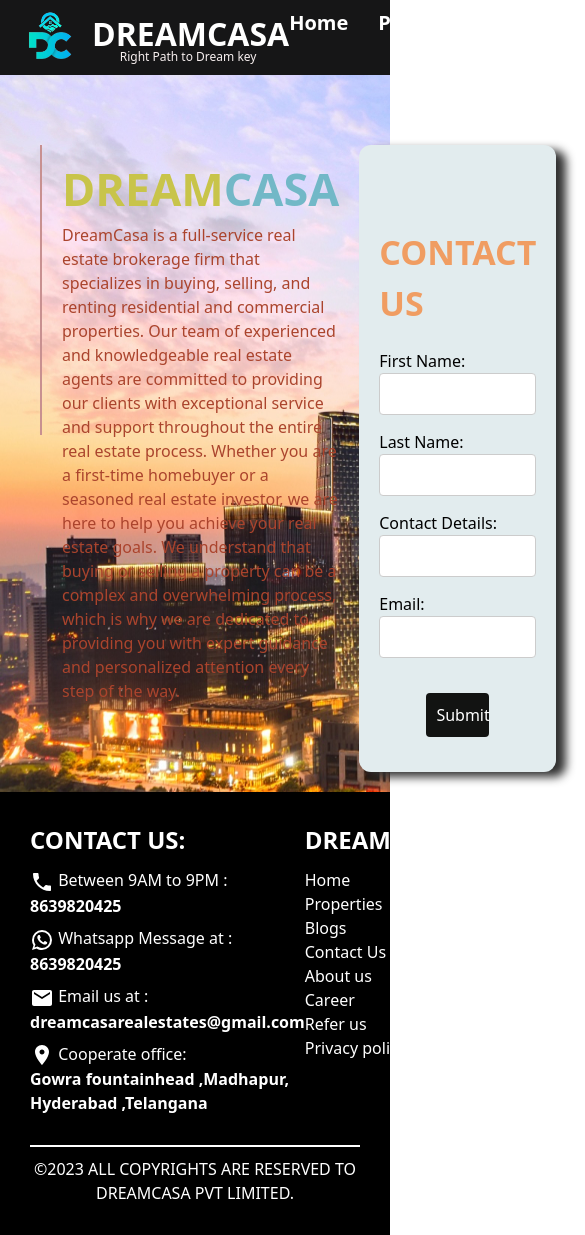
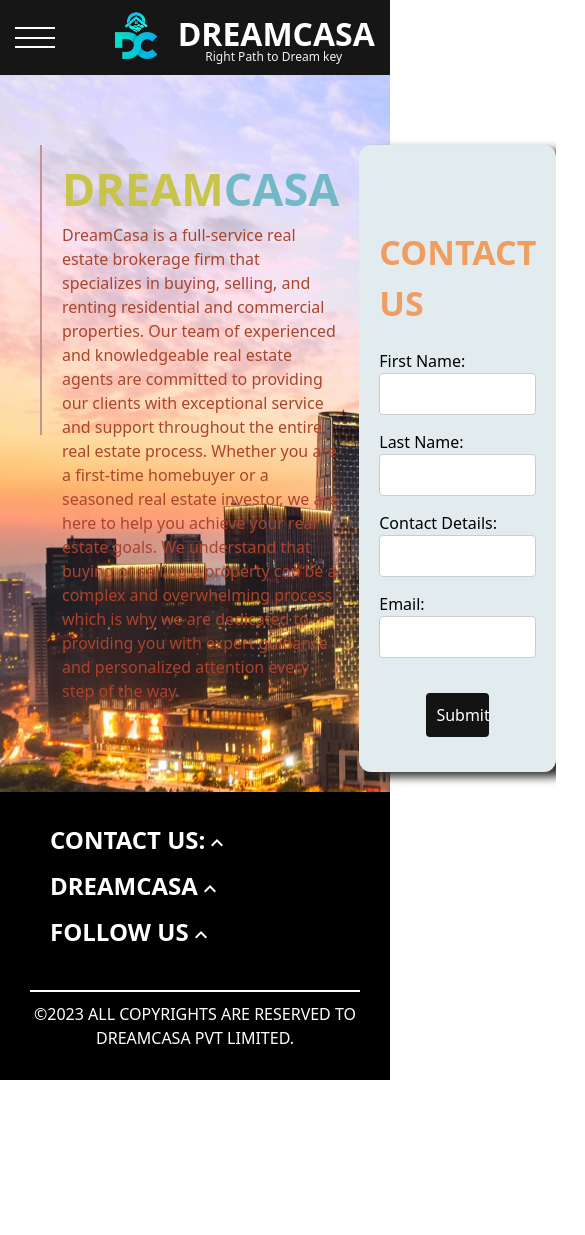
Before and after one commit to sachinchavan11/dreamcasa.in, a Next.js app: page /contact in a window 390 px wide. Shown: the top 1235 px of the page, 585 px wide, since content can reach past the window. After the commit the page ends 1080 px from the top, so only its background shows below. Built offline with nearby package versions, Linux system fonts and the light colour scheme; a web font is replaced by a local one.

Commit message:
made navbar and footer responsive

```diff
--- a/src/components/Footer/index.module.scss
+++ b/src/components/Footer/index.module.scss
@@ -12,8 +12,17 @@
     display: flex;
     flex-direction: row;
     justify-content: space-between;
-    .item_cont {
+    .item_cont_desktop {
       display: flex;
+      flex-direction: column;
+      gap: 8px;
+      .bold
+      {
+        font-weight: 600;
+      }
+    }
+    .item_cont_mob {
+      display: none;
       flex-direction: column;
       gap: 8px;
       .bold
@@ -27,7 +36,21 @@
     font-size: 24px;
     font-weight: 600;
     margin-bottom: 10px;
+    display: flex;
+    justify-content: space-between;
+    .arrow {
+      display: none;
+    }
   }
+  .mob_list {
+    display: none !important;
+  }
+  .follow_mob {
+    display: none !important;
+  }
+  // .pc_list {
+  //   display: block !important;
+  // }
   .horiz_line {
     width: 100%;
     height: 2px;
@@ -38,4 +61,48 @@
     text-transform: uppercase;
     margin-top: -20px;
   }
+
+  @media screen and (max-width: 600px) {
+    .list_cont {
+      flex-direction: column;
+      padding-left: 20px;
+      align-items: start;
+    }
+
+    .item_cont_desktop {
+      display: none !important;
+      background-color: aqua;
+    }
+
+    .item_cont_mob,
+    ul {
+      display: block !important;
+      &.active {
+        display: flex;
+        flex-direction: column;
+        gap: 8px;
+      }
+    }
+
+    .title_cont {
+      cursor: pointer;
+      .arrow {
+        display: block;
+        rotate: 180;
+      }
+    }
+    .pc_list {
+      display: none !important;
+      background-color: aqua;
+    }
+    .follow_pc {
+      display: none  !important;
+    }
+    .follow_mob {
+      display: block !important;
+    }
+    .mob_list {
+      display: block !important;
+    }
+  }
 }
--- a/src/components/Footer/index.tsx
+++ b/src/components/Footer/index.tsx
@@ -1,4 +1,4 @@
-import React from 'react';
+import React, { useState } from 'react';
 import LocalPhoneIcon from '@mui/icons-material/LocalPhone';
 import WhatsAppIcon from '@mui/icons-material/WhatsApp';
 import { Facebook } from '@mui/icons-material';
@@ -9,16 +9,41 @@ import InstagramIcon from '@mui/icons-material/Instagram';
 import YouTubeIcon from '@mui/icons-material/YouTube';
 import LinkedInIcon from '@mui/icons-material/LinkedIn';
 import LocationOnIcon from '@mui/icons-material/LocationOn';
-
+import KeyboardArrowUpIcon from '@mui/icons-material/KeyboardArrowUp';
+import KeyboardArrowDownIcon from '@mui/icons-material/KeyboardArrowDown';
 import styles from './index.module.scss';
 
 const Footer = () => {
+  const [active, setActive] = useState('');
+  const [show, setShow] = useState(true);
+  console.log(show);
   return (
     <div className={styles.footer_main}>
       <div className={styles.list_cont}>
         <div>
-          <h2 className={styles.title_cont}>CONTACT US:</h2>
-          <div className={styles.item_cont}>
+          <h2
+            className={styles.title_cont}
+            onClick={() => {
+              setActive('About us');
+              if (active == 'About us') {
+                setShow(!show);
+              } else {
+                setShow(true);
+              }
+            }}
+          >
+            CONTACT US:{' '}
+            {active === 'About us' && show ? (
+              <span className={`${styles.arrow}`}>
+                <KeyboardArrowDownIcon />
+              </span>
+            ) : (
+              <span className={`${styles.arrow}`}>
+                <KeyboardArrowUpIcon />
+              </span>
+            )}
+          </h2>
+          <div className={styles.item_cont_desktop}>
             <div className="">
               <span className="">
                 <LocalPhoneIcon /> Between 9AM to 9PM :
@@ -50,10 +75,65 @@ const Footer = () => {
               </p>
             </div>
           </div>
+          {active === 'About us' && show && (
+            <div className={styles.item_cont_mob}>
+              <div className="">
+                <span className="">
+                  <LocalPhoneIcon /> Between 9AM to 9PM :
+                </span>
+                <p className={styles.bold}>8639820425</p>
+              </div>
+              <div className={''}>
+                <div>
+                  <span className="">
+                    <WhatsAppIcon /> Whatsapp Message at :
+                  </span>
+                  <p className={styles.bold}>8639820425</p>
+                </div>
+              </div>
+              <div className="">
+                <div>
+                  <span className="">
+                    <EmailIcon /> Email us at :
+                  </span>
+                  <p className={styles.bold}>dreamcasarealestates@gmail.com</p>
+                </div>
+              </div>
+              <div>
+                <span className="">
+                  <LocationOnIcon /> Cooperate office:
+                </span>
+                <p className={styles.bold}>
+                  Gowra fountainhead ,Madhapur, Hyderabad ,Telangana
+                </p>
+              </div>
+            </div>
+          )}
         </div>
         <div>
-          <h2 className={styles.title_cont}>DREAMCASA</h2>
-          <ul className="">
+          <h2
+            className={styles.title_cont}
+            onClick={() => {
+              setActive('Dreamcasa');
+              if (active == 'Dreamcasa') {
+                setShow(!show);
+              } else {
+                setShow(true);
+              }
+            }}
+          >
+            DREAMCASA{' '}
+            {active === 'Dreamcasa' && show ? (
+              <span className={`${styles.arrow}`}>
+                <KeyboardArrowDownIcon />
+              </span>
+            ) : (
+              <span className={`${styles.arrow}`}>
+                <KeyboardArrowUpIcon />
+              </span>
+            )}
+          </h2>
+          <ul className={`${styles.pc_list}`}>
             <li>Home</li>
             <li>Properties</li>
             <li>Blogs</li>
@@ -63,11 +143,44 @@ const Footer = () => {
             <li>Refer us</li>
             <li>Privacy policy</li>
           </ul>
+          {active === 'Dreamcasa' && show && (
+            <ul className={`${styles.mob_list}`}>
+              <li>Home</li>
+              <li>Properties</li>
+              <li>Blogs</li>
+              <li>Contact Us</li>
+              <li>About us</li>
+              <li>Career</li>
+              <li>Refer us</li>
+              <li>Privacy policy</li>
+            </ul>
+          )}
         </div>
 
         <div>
-          <h2 className={styles.title_cont}>FOLLOW US</h2>
-          <ul className="text-[16px] font-normal">
+          <h2
+            className={styles.title_cont}
+            onClick={() => {
+              setActive('Follow us');
+              if (active == 'Follow us') {
+                setShow(!show);
+              } else {
+                setShow(true);
+              }
+            }}
+          >
+            FOLLOW US{' '}
+            {active === 'Follow us' && show ? (
+              <span className={`${styles.arrow}`}>
+                <KeyboardArrowDownIcon />
+              </span>
+            ) : (
+              <span className={`${styles.arrow}`}>
+                <KeyboardArrowUpIcon />
+              </span>
+            )}
+          </h2>
+          <ul className={`${styles.follow_pc} text-[16px] font-normal`}>
             <li className="mb-2">
               <FacebookIcon /> Facebook
             </li>
@@ -85,6 +198,26 @@ const Footer = () => {
               <LinkedInIcon /> LinkedIn
             </li>
           </ul>
+          {active === 'Follow us' && show && (
+            <ul className={`${styles.follow_mob} text-[16px] font-normal`}>
+              <li className="mb-2">
+                <FacebookIcon /> Facebook
+              </li>
+              <li className="mb-[6px]">
+                <TwitterIcon />
+                Twitter
+              </li>
+              <li className="mb-[6px]">
+                <YouTubeIcon /> Youtube
+              </li>
+              <li className="mb-[6px]">
+                <InstagramIcon /> Instagram
+              </li>
+              <li className="mb-[6px]">
+                <LinkedInIcon /> LinkedIn
+              </li>
+            </ul>
+          )}
         </div>
       </div>
       <div className={styles.horiz_line}></div>
--- a/src/components/aboutus/index.module.scss
+++ b/src/components/aboutus/index.module.scss
@@ -179,8 +179,7 @@
         color: rgb(105, 105, 20);
       }
     }
-    .message_desc
-    {
+    .message_desc {
       background-image: url('../../../public/images/background/founderbg.jpg');
       background-repeat: no-repeat;
       background-size: cover;
--- a/src/components/navbar/index.module.scss
+++ b/src/components/navbar/index.module.scss
@@ -81,6 +81,12 @@
     flex-direction: row;
     gap: 20px;
   }
+  .navbar_button {
+    display: none;
+  }
+  .navbar_cont_mobile {
+    display: none;
+  }
 }
 
 @keyframes TitleFade {
@@ -91,3 +97,44 @@
     opacity: 1;
   }
 }
+
+@media only screen and (max-width: 600px) {
+  .navbar_main {
+    .navbar_cont {
+      display: none;
+    }
+    .login_touch_btn {
+      display: none;
+    }
+    .navbar_button {
+      display: block;
+      display: flex;
+      flex-direction: column;
+      .navbutton_bars {
+        background: white;
+        height: 2px;
+        width: 40px;
+        margin-top: 7.5px; /* Half of the desired gap */
+        margin-bottom: 7.5px; /* Half of the desired gap */
+      }
+    }
+    .navbar_cont_mobile {
+      display: flex;
+      flex-direction: column;
+      position: absolute;
+      top: 80px;
+      z-index: 100;
+      width: 100%;
+      background: rgba(105, 164, 176, 0.8);
+      .navbar_items {
+        font-size: 20px;
+        font-weight: 600;
+        color: white;
+        transition: color 0.3s ease;
+        &:hover {
+          color: rgb(105, 164, 176);
+        }
+      }
+    }
+  }
+}
--- a/src/components/navbar/index.tsx
+++ b/src/components/navbar/index.tsx
@@ -1,4 +1,4 @@
-import React from 'react';
+import React, { useState } from 'react';
 import Link from 'next/link';
 import styles from './index.module.scss';
 import Avatar from '@mui/material/Avatar';
@@ -6,8 +6,61 @@ import Image from 'next/image';
 import { Button } from '@mui/material';
 
 const Navbar = () => {
+  const [nav, setNav] = useState(false);
   return (
     <div className={styles.navbar_main}>
+      {nav && (
+        <div className={styles.navbar_cont_mobile}>
+          <Link onClick={() => setNav(false)} href="/">
+            <div className={styles.navbar_items}>Home</div>
+          </Link>
+          <Link onClick={() => setNav(false)} href="/properties">
+            <div className={styles.navbar_items}>Properties</div>
+          </Link>
+          <Link onClick={() => setNav(false)} href="/blogs">
+            <div className={styles.navbar_items}>Blogs</div>
+          </Link>
+          <Link onClick={() => setNav(false)} href="/referus">
+            <div className={styles.navbar_items}>Refer Us</div>
+          </Link>
+          <Link onClick={() => setNav(false)} href="/contact">
+            <div className={styles.navbar_items}>Contact Us</div>
+          </Link>
+          <Link onClick={() => setNav(false)} href="/about">
+            <div className={styles.navbar_items}>About Us</div>
+          </Link>
+          <div className={styles.login_touch_btn}>
+            <div className={styles.btn_container}>
+              <button className={styles.btn}>Login</button>
+            </div>
+            <div>
+              <Button
+                color="info"
+                variant="outlined"
+                sx={{
+                  fontWeight: 700,
+                  color: 'white',
+                  height: '42px',
+                  '&:hover': {
+                    backgroundColor: 'white',
+                    color: 'black',
+                  },
+                }}
+                href={'http://wa.me/+918639820425'}
+              >
+                GET IN TOUCH
+              </Button>
+            </div>
+          </div>
+        </div>
+      )}
+      <div className={styles.navbar_button}>
+        <button onClick={() => setNav(!nav)}>
+          <div className={`${styles.navbutton_bars}`} />
+          <div className={`${styles.navbutton_bars}`} />
+          <div className={`${styles.navbutton_bars}`} />
+        </button>
+      </div>
       <div className={styles.navbar_logo}>
         <div className={styles.animation_container}>
           <Image
```
